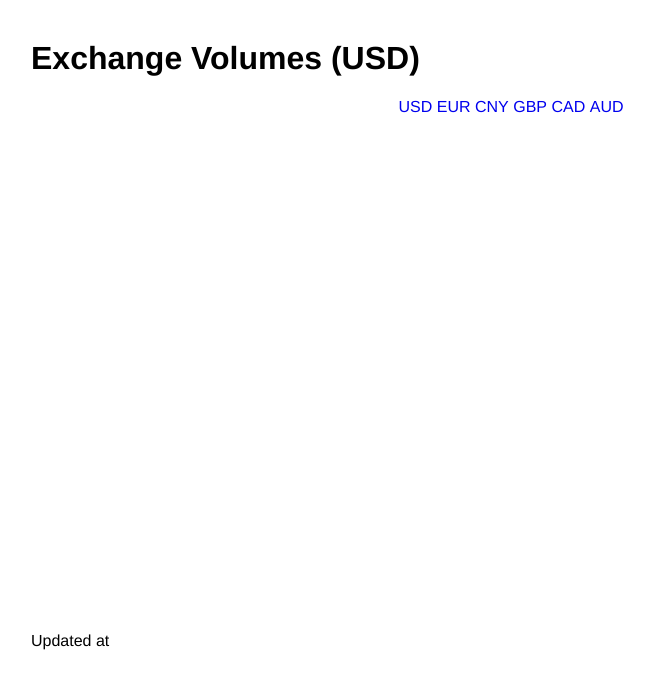
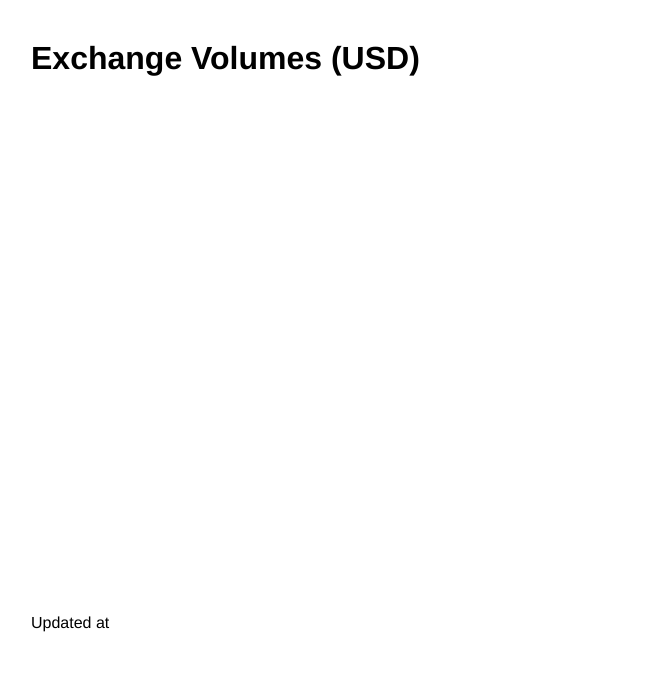
Before and after one commit to rowanu/visualizeBitcoinAverage, a website: page treemap.html in a window 1280 px wide. Shown: the whole page, without its empty margins (129-783 px from the left). Drawn offline with Linux system fonts and the light colour scheme; no server answers.

Commit message:
Remove links to currencies - need to get transitions working first

```diff
--- a/js/treemap.js
+++ b/js/treemap.js
@@ -78,8 +78,3 @@ d3.json(url, function (err, exchanges) {
   d3.select('.timestamp')
     .text(timestamp);
 });
-
-d3.select('.currencies').on('click', function () {
-  console.log(d3.event.target.innerHTML);
-  // window.location.hash()
-});
--- a/treemap.html
+++ b/treemap.html
@@ -9,16 +9,6 @@
 </head>
 <body>
   <h1>Exchange Volumes (<span class="selected"></span>)</h1>
-  <div class="currencies">
-    <ul>
-      <li><a href="treemap.html">USD</a></li>
-      <li><a href="treemap.html#!EUR">EUR</a></li>
-      <li><a href="treemap.html#!CNY">CNY</a></li>
-      <li><a href="treemap.html#!GBP">GBP</a></li>
-      <li><a href="treemap.html#!CAD">CAD</a></li>
-      <li><a href="treemap.html#!AUD">AUD</a></li>
-    </ul>
-  </div>
   <script src="js/treemap.js"></script>
   <p>Updated at <span class="timestamp"></span></p>
 </body>
```
